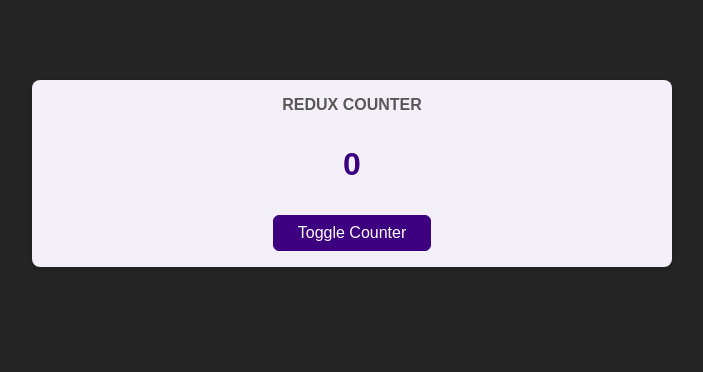
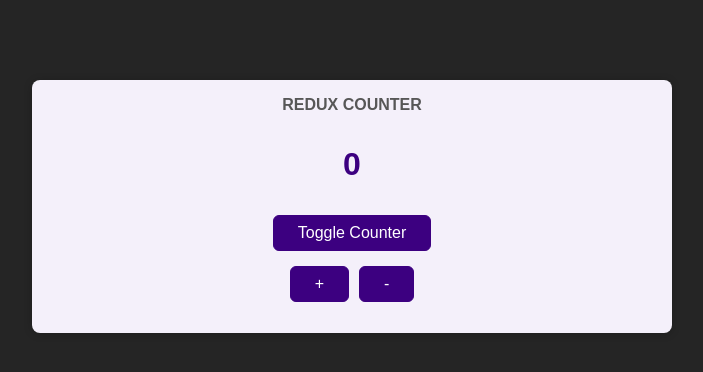
Before and after one commit to aadil42/Redux-counter, a React (Create React App) app: page / in a window 1280 px wide. Shown: the top 372 px of the page, without its empty margins (288-991 px from the left). Built offline with nearby package versions, Linux system fonts and the light colour scheme.

Commit message:
dispatching actions and increamenting and decreamenting the counter

```diff
--- a/src/components/Counter.js
+++ b/src/components/Counter.js
@@ -1,16 +1,30 @@
 import classes from './Counter.module.css';
 
-import { useSelector } from 'react-redux';
+import { useSelector, useDispatch } from 'react-redux';
 
 const Counter = () => {
   const toggleCounterHandler = () => {};
   const counter = useSelector(state => state.counter);
+
+  const dispatch = useDispatch();
+
+  const incrementHandle = () => {
+    dispatch({type: 'INCREAMENT'});
+  }
+
+  const decreamentHandle = () => {
+    dispatch({type: 'DECREAMENT'});
+  }
 
   return (
     <main className={classes.counter}>
       <h1>Redux Counter</h1>
       <div className={classes.value}>{ counter }</div>
       <button onClick={toggleCounterHandler}>Toggle Counter</button>
+      <div className={classes['button-wrapper']}>
+        <button onClick={incrementHandle}>+</button>
+        <button onClick={decreamentHandle}>-</button>
+      </div>
     </main>
   );
 };
--- a/src/components/Counter.module.css
+++ b/src/components/Counter.module.css
@@ -21,3 +21,10 @@
   margin: 2rem 0;
   font-weight: bold;
 }
+
+.button-wrapper {
+  padding: 15px;
+  display: flex;
+  justify-content: center;
+  gap: 10px;
+}
```
